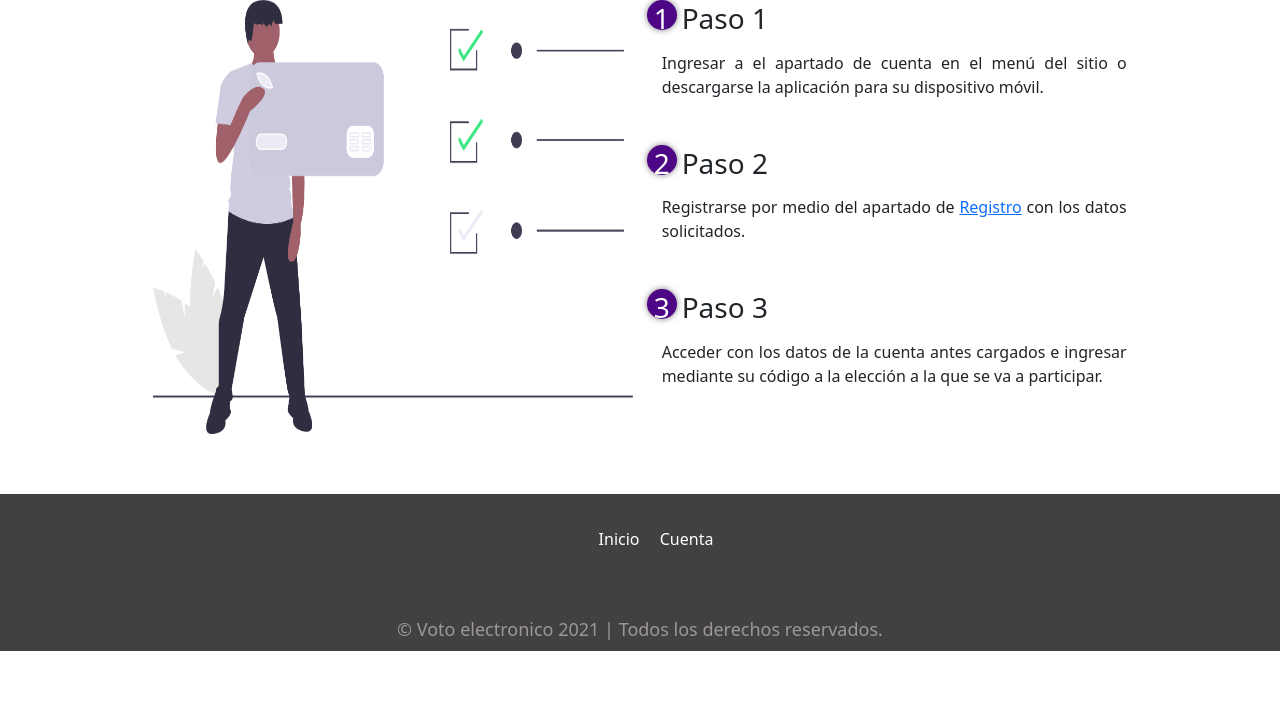
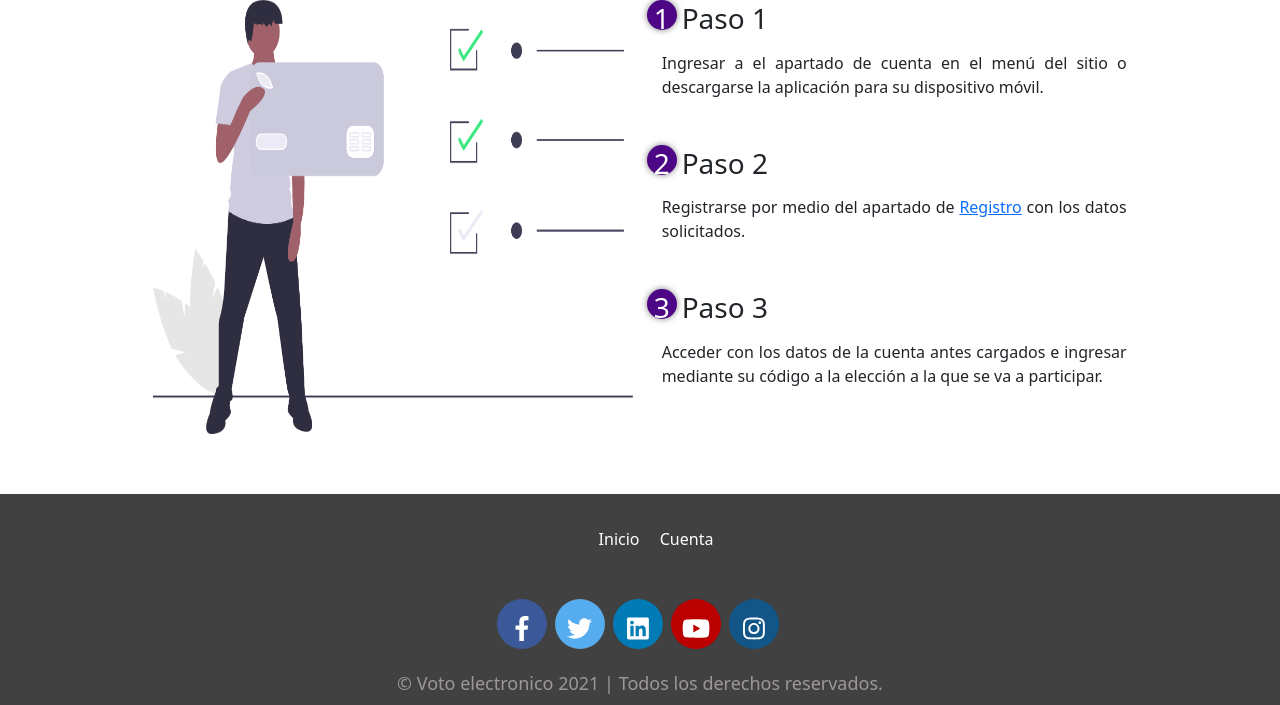
Before and after one commit to PPROF2-2022ProgWeb/g31-aula1-votoelectronico-g31, a PHP site: page / in a window 1280 px wide. Shown: the part 1329-2034 px from the top of the page. Before the commit the page ends 1980 px from the top, so only its background shows below. Run offline with PHP 8.4, Linux system fonts and the light colour scheme; some libraries are stand-ins or nearby versions.

Commit message:
agregado iconos

```diff
--- a/VOTO_ELECTRONICO/css/estilo_inicio.css
+++ b/VOTO_ELECTRONICO/css/estilo_inicio.css
@@ -210,6 +210,110 @@ footer {
     color: #9e9797;
 }
 
+textarea {
+    resize: none;
+}
+
+.text {
+  color: white;
+  font-size: 20px;
+  position: absolute;
+  top: 50%;
+  left: 50%;
+  transform: translate(-50%, -50%);
+  -ms-transform: translate(-50%, -50%);
+  white-space: nowrap;
+}
+
+
+
+.svg-inline--fa {
+  vertical-align: -0.200em;
+}
+
+.rounded-social-buttons {
+  text-align: center;
+}
+
+.rounded-social-buttons .social-button {
+  display: inline-block;
+  position: relative;
+  cursor: pointer;
+  width: 3.125rem;
+  height: 3.125rem;
+  border: 0.125rem solid transparent;
+  padding: 0;
+  text-decoration: none;
+  text-align: center;
+  color: #fefefe;
+  font-size: 1.5625rem;
+  font-weight: normal;
+  line-height: 2em;
+  border-radius: 1.6875rem;
+  transition: all 0.5s ease;
+  margin-right: 0.25rem;
+  margin-bottom: 0.25rem;
+}
+
+.rounded-social-buttons .social-button:hover, .rounded-social-buttons .social-button:focus {
+  -webkit-transform: rotate(360deg);
+      -ms-transform: rotate(360deg);
+          transform: rotate(360deg);
+}
+
+.rounded-social-buttons .fa-twitter, .fa-facebook-f, .fa-linkedin, .fa-youtube, .fa-instagram {
+  font-size: 25px;
+}
+
+.rounded-social-buttons .social-button.facebook {
+  background: #3b5998;
+}
+
+.rounded-social-buttons .social-button.facebook:hover, .rounded-social-buttons .social-button.facebook:focus {
+  color: #3b5998;
+  background: #fefefe;
+  border-color: #3b5998;
+}
+
+.rounded-social-buttons .social-button.twitter {
+  background: #55acee;
+}
+
+.rounded-social-buttons .social-button.twitter:hover, .rounded-social-buttons .social-button.twitter:focus {
+  color: #55acee;
+  background: #fefefe;
+  border-color: #55acee;
+}
+
+.rounded-social-buttons .social-button.linkedin {
+  background: #007bb5;
+}
+
+.rounded-social-buttons .social-button.linkedin:hover, .rounded-social-buttons .social-button.linkedin:focus {
+  color: #007bb5;
+  background: #fefefe;
+  border-color: #007bb5;
+}
+
+.rounded-social-buttons .social-button.youtube {
+  background: #bb0000;
+}
+
+.rounded-social-buttons .social-button.youtube:hover, .rounded-social-buttons .social-button.youtube:focus {
+  color: #bb0000;
+  background: #fefefe;
+  border-color: #bb0000;
+}
+
+.rounded-social-buttons .social-button.instagram {
+  background: #125688;
+}
+
+.rounded-social-buttons .social-button.instagram:hover, .rounded-social-buttons .social-button.instagram:focus {
+  color: #125688;
+  background: #fefefe;
+  border-color: #125688;
+}
 @media screen and (max-width:900px) {
     header {
         background-position: center;
--- a/VOTO_ELECTRONICO/index.html
+++ b/VOTO_ELECTRONICO/index.html
@@ -92,7 +92,15 @@
             </nav>
             <br>
         </div>
+        <div class="rounded-social-buttons">
+            <a class="social-button facebook" href="https://www.facebook.com/" target="_blank"><i class="fab fa-facebook-f"></i></a>
+            <a class="social-button twitter" href="https://www.twitter.com/" target="_blank"><i class="fab fa-twitter"></i></a>
+            <a class="social-button linkedin" href="https://www.linkedin.com/" target="_blank"><i class="fab fa-linkedin"></i></a>
+            <a class="social-button youtube" href="https://www.youtube.com/" target="_blank"><i class="fab fa-youtube"></i></a>
+            <a class="social-button instagram" href="https://www.instagram.com/" target="_blank"><i class="fab fa-instagram"></i></a>
+        </div>
         <h2 class="titulo-final">&copy; Voto electronico 2021 | Todos los derechos reservados.</h2>
     </footer>
+    <script defer src="https://use.fontawesome.com/releases/v5.0.13/js/all.js" integrity="sha384-xymdQtn1n3lH2wcu0qhcdaOpQwyoarkgLVxC/wZ5q7h9gHtxICrpcaSUfygqZGOe" crossorigin="anonymous"></script>
 </body>
 </html>
```
